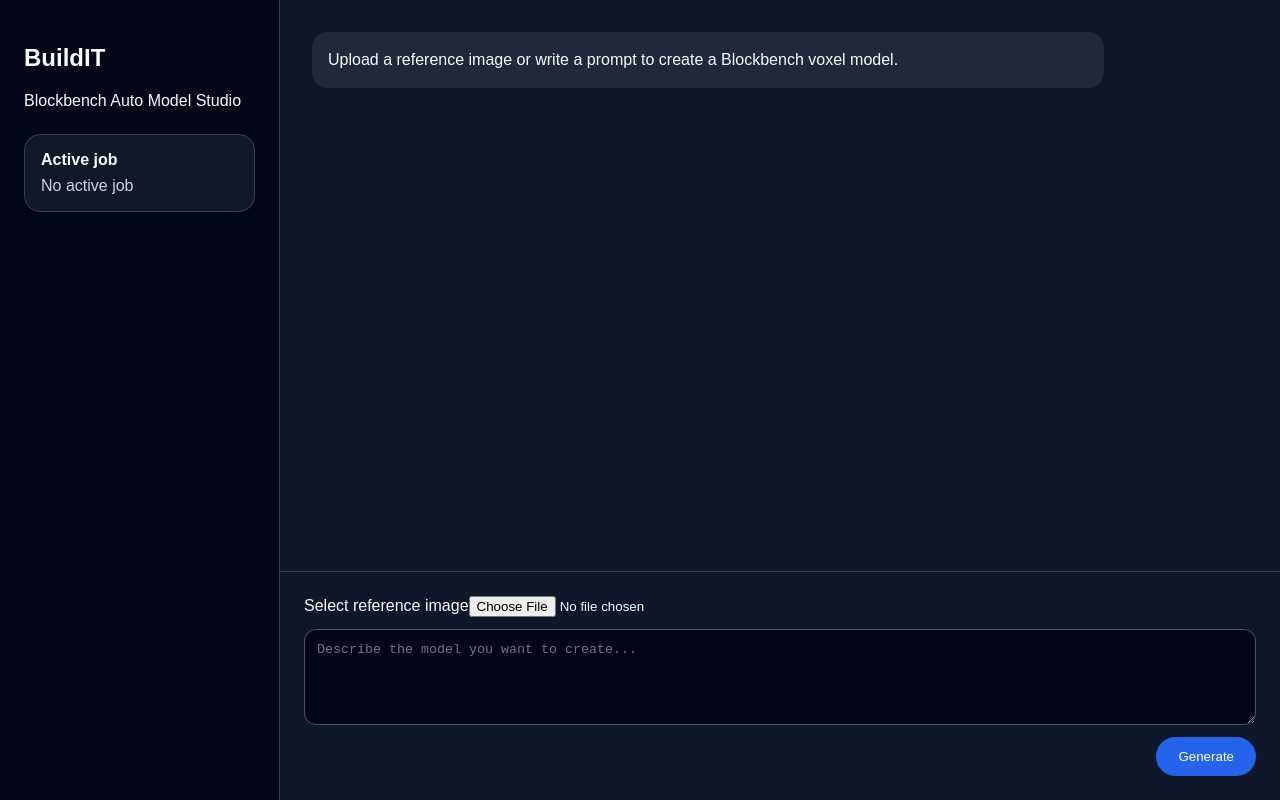
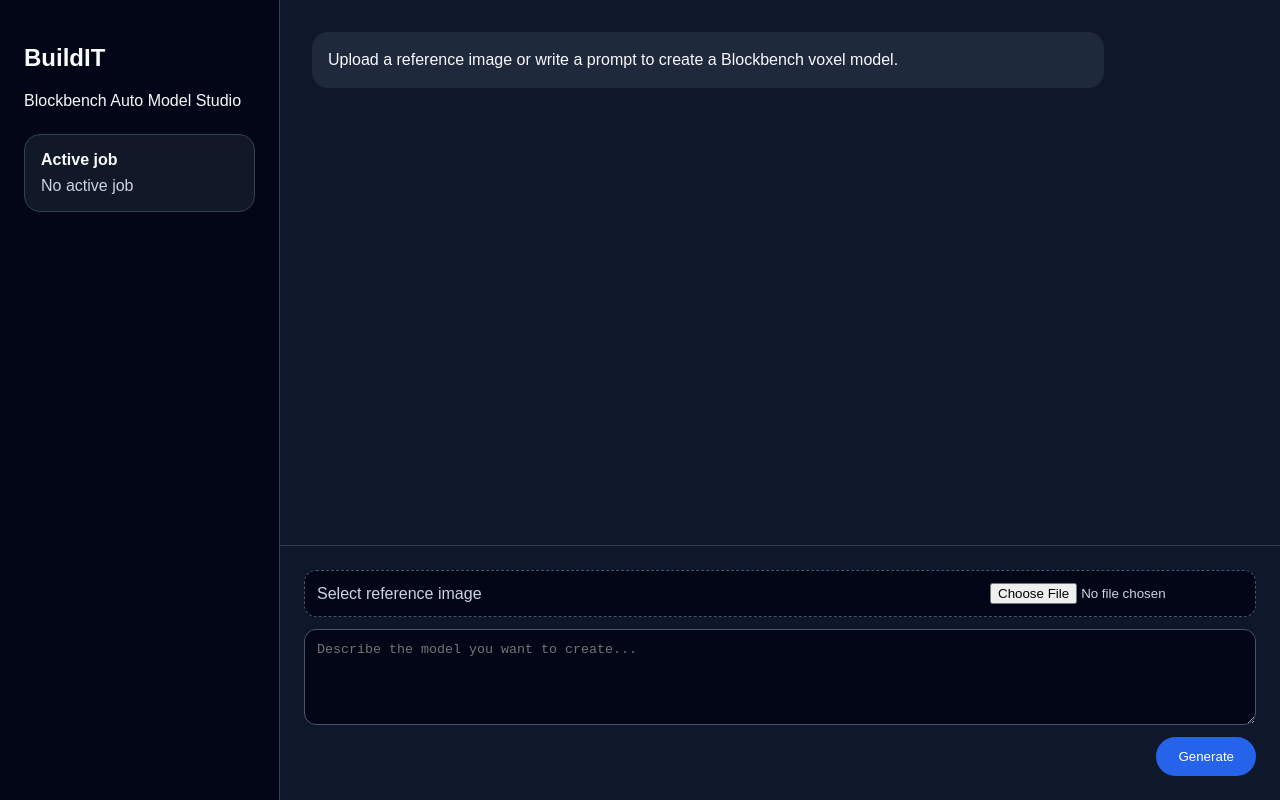
Before and after one commit to halokaryamedia-source/BuildIT, a React (Vite) app in the folder apps/desktop/: page / in a window 1280 px wide. Built offline with nearby package versions, Linux system fonts and the light colour scheme.

Commit message:
Style reference image picker

```diff
--- a/apps/desktop/src/styles.css
+++ b/apps/desktop/src/styles.css
@@ -1 +1 @@
-body{margin:0;background:#0f172a;color:#f8fafc;font-family:Arial,sans-serif}.app-shell{display:grid;grid-template-columns:280px 1fr;min-height:100vh}.sidebar{background:#020617;padding:24px;border-right:1px solid #334155}.chat-panel{display:flex;flex-direction:column;min-height:100vh}.messages{flex:1;padding:32px}.message{max-width:760px;margin-bottom:16px;padding:16px;border-radius:16px;line-height:1.5}.assistant{background:#1e293b}.user{margin-left:auto;background:#2563eb}.job-card,.status-card{display:grid;gap:8px;background:#111827;border:1px solid #334155;border-radius:16px;padding:16px;margin-bottom:16px}.job-card{max-width:760px}.job-card ul{margin:0;padding-left:20px;color:#cbd5e1}.status-card{margin-top:24px;color:#cbd5e1}.status-card strong{color:#f8fafc}.composer{display:grid;gap:12px;padding:24px;border-top:1px solid #334155}textarea{min-height:96px;color:#f8fafc;background:#020617;border:1px solid #475569;border-radius:12px;padding:12px}button{justify-self:end;border:0;border-radius:999px;padding:12px 22px;color:white;background:#2563eb;cursor:pointer}
+body{margin:0;background:#0f172a;color:#f8fafc;font-family:Arial,sans-serif}.app-shell{display:grid;grid-template-columns:280px 1fr;min-height:100vh}.sidebar{background:#020617;padding:24px;border-right:1px solid #334155}.chat-panel{display:flex;flex-direction:column;min-height:100vh}.messages{flex:1;padding:32px}.message{max-width:760px;margin-bottom:16px;padding:16px;border-radius:16px;line-height:1.5}.assistant{background:#1e293b}.user{margin-left:auto;background:#2563eb}.job-card,.status-card{display:grid;gap:8px;background:#111827;border:1px solid #334155;border-radius:16px;padding:16px;margin-bottom:16px}.job-card{max-width:760px}.job-card ul{margin:0;padding-left:20px;color:#cbd5e1}.status-card{margin-top:24px;color:#cbd5e1}.status-card strong{color:#f8fafc}.composer{display:grid;gap:12px;padding:24px;border-top:1px solid #334155}.file-picker{display:flex;align-items:center;justify-content:space-between;gap:12px;color:#cbd5e1;background:#020617;border:1px dashed #475569;border-radius:12px;padding:12px}.file-picker input{max-width:260px}textarea{min-height:96px;color:#f8fafc;background:#020617;border:1px solid #475569;border-radius:12px;padding:12px}button{justify-self:end;border:0;border-radius:999px;padding:12px 22px;color:white;background:#2563eb;cursor:pointer}
```
